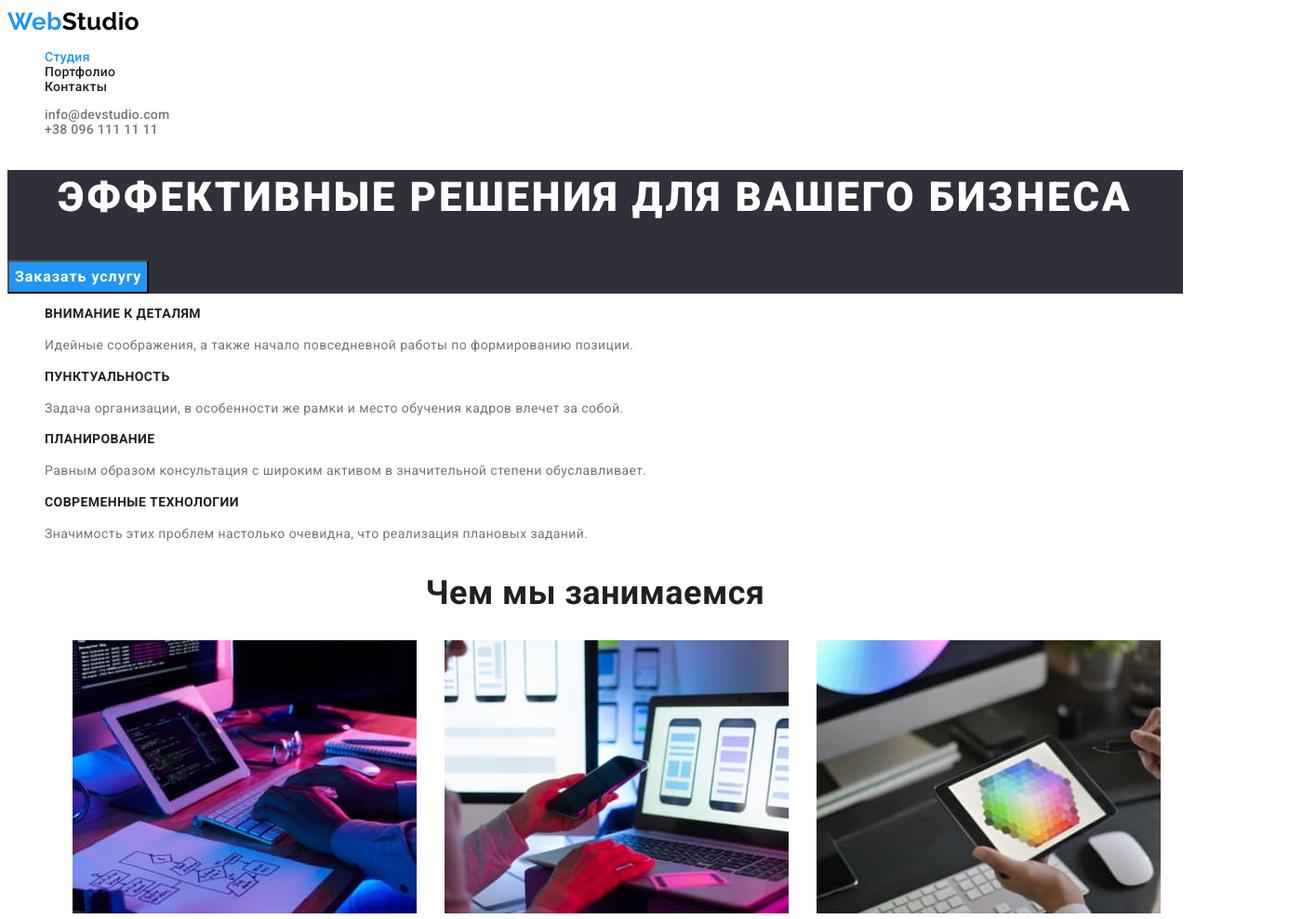
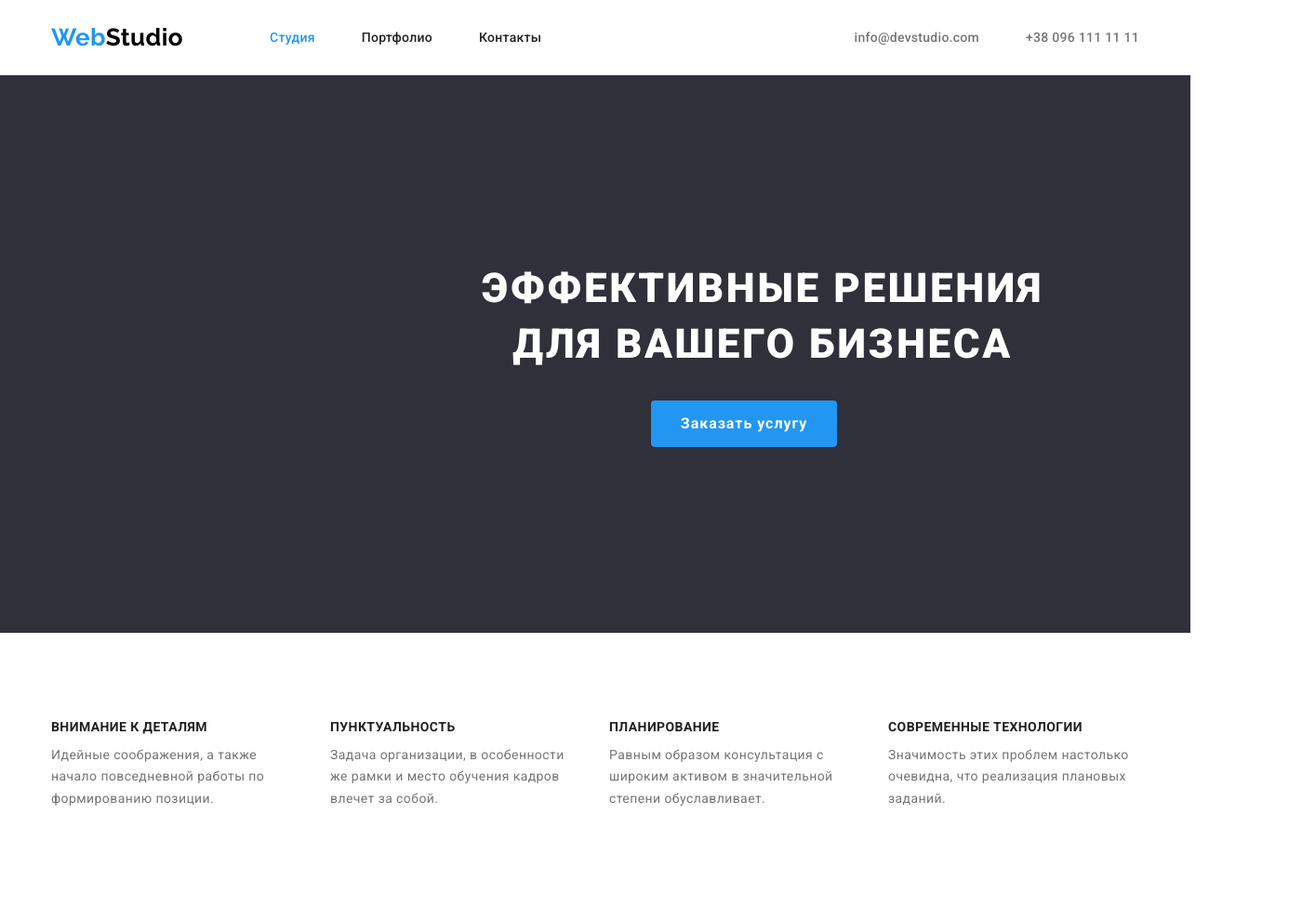
Before and after one commit to ArturAvv/goit-markup-hw-03, a plain HTML site: page index.html in a window 1280 px wide. Shown: the top 989 px of the page at 93% size, 1400 px wide, since content can reach past the window. Drawn offline with nearby package versions, Linux system fonts and the light colour scheme.

Commit message:
no finish

```diff
--- a/index.html
+++ b/index.html
@@ -10,39 +10,55 @@
       href="https://fonts.googleapis.com/css2?family=Raleway:wght@700&family=Roboto:wght@400;500;700;900&display=swap"
       rel="stylesheet"
     />
+    <link
+      rel="stylesheet"
+      href="https://cdnjs.cloudflare.com/ajax/libs/modern-normalize/1.1.0/modern-normalize.min.css"
+      integrity="sha512-wpPYUAdjBVSE4KJnH1VR1HeZfpl1ub8YT/NKx4PuQ5NmX2tKuGu6U/JRp5y+Y8XG2tV+wKQpNHVUX03MfMFn9Q=="
+      crossorigin="anonymous"
+      referrerpolicy="no-referrer"
+    />
     <link rel="stylesheet" href="./styles/styles.css" />
     <title>WebStudio</title>
   </head>
   <body>
     <header class="header">
+      <div class="container">
         <nav class="header-nav">
           <a href="./index.html" class="header-logo"><span class="logo-web">Web</span>Studio</a>
-        <ul class="list header-menu">
-          <li><a href="./index.html" class="link header-link current">Студия</a></li>
-          <li><a href="./portfolio.html" class="link header-link">Портфолио</a></li>
-          <li><a href="" class="link header-link">Контакты</a></li>
+          <ul class="list header-list">
+            <li class="header-item"><a href="./index.html" class="link header-link current">Студия</a></li>
+            <li class="header-item"><a href="./portfolio.html" class="link header-link">Портфолио</a></li>
+            <li class="header-item"><a href="" class="link header-link">Контакты</a></li>
           </ul>
         </nav>
         <ul class="list header-contacts">
-        <li><a href="mailto:info@devstudio.com" class="header-link mail link">info@devstudio.com</a></li>
-        <li><a href="tel:+380961111111" class="header-link link tel">+38 096 111 11 11</a></li>
+          <li class="header-item">
+            <a href="mailto:info@devstudio.com" class="header-link mail link">info@devstudio.com</a>
+          </li>
+          <li class="header-item"><a href="tel:+380961111111" class="header-link link tel">+38 096 111 11 11</a></li>
         </ul>
+      </div>
     </header>
 
     <main>
       <!--Шапка-->
       <section class="hero">
+        <div class="container">
           <h1 class="hero-title">Эффективные решения для вашего бизнеса</h1>
           <button type="button" class="hero-btn">Заказать услугу</button>
+        </div>
       </section>
 
       <!--Особенности-->
       <section class="excell">
+        <div class="container">
           <h2 class="visually-hidden">Особенности</h2>
           <ul class="excell-list list">
             <li class="excell-list-box">
               <h3 class="excell-sub-title">Внимание к деталям</h3>
-            <p class="excell-text">Идейные соображения, а также начало повседневной работы по формированию позиции.</p>
+              <p class="excell-text">
+                Идейные соображения, а также начало повседневной работы по формированию позиции.
+              </p>
             </li>
             <li class="excell-list-box">
               <h3 class="excell-sub-title">Пунктуальность</h3>
@@ -58,58 +74,89 @@
             </li>
             <li class="excell-list-box">
               <h3 class="excell-sub-title">Современные технологии</h3>
-            <p class="excell-text">Значимость этих проблем настолько очевидна, что реализация плановых заданий.</p>
+              <p class="excell-text">
+                Значимость этих проблем настолько очевидна, что реализация плановых заданий.
+              </p>
             </li>
           </ul>
+        </div>
       </section>
 
       <!--Чем мы занимаемся-->
       <section class="about">
+        <div class="container">
           <h2 class="about-title">Чем мы занимаемся</h2>
           <ul class="list about-list">
             <li class="about-imgs"><img src="./images/box1.jpg" alt="Картинка 1" width="370" /></li>
             <li class="about-imgs"><img src="./images/box2.jpg" alt="Картинка 2" width="370" /></li>
             <li class="about-imgs"><img src="./images/box3.jpg" alt="Картинка 3" width="370" /></li>
           </ul>
+        </div>
       </section>
 
       <!--Наша команда-->
       <section class="team">
+        <div class="container">
           <h2 class="team-title">Наша команда</h2>
           <ul class="team-list list">
             <li class="team-card">
-            <img src="./images/team_member1.jpg" alt="Фото Игорь Демьяненко" class="team-img" width="270" />
+              <img
+                src="./images/team_member1.jpg"
+                alt="Фото Игорь Демьяненко"
+                class="team-img"
+                width="270"
+              />
               <h3 class="team-name">Игорь Демьяненко</h3>
               <p class="team-prof">Product Designer</p>
             </li>
             <li class="team-card">
-            <img src="./images/team_member2.jpg" alt="Фото Ольга Репина" class="team-img" width="270" />
+              <img
+                src="./images/team_member2.jpg"
+                alt="Фото Ольга Репина"
+                class="team-img"
+                width="270"
+              />
               <h3 class="team-name">Ольга Репина</h3>
               <p class="team-prof">Frontend Developer</p>
             </li>
             <li class="team-card">
-            <img src="./images/team_member3.jpg" alt="Фото Николай Тарасов" class="team-img" width="270" />
+              <img
+                src="./images/team_member3.jpg"
+                alt="Фото Николай Тарасов"
+                class="team-img"
+                width="270"
+              />
               <h3 class="team-name">Николай Тарасов</h3>
               <p class="team-prof">Marketing</p>
             </li>
             <li class="team-card">
-            <img src="./images/team_member4.jpg" alt="Фото Михаил Ермаков" class="team-img" width="270" />
+              <img
+                src="./images/team_member4.jpg"
+                alt="Фото Михаил Ермаков"
+                class="team-img"
+                width="270"
+              />
               <h3 class="team-name">Михаил Ермаков</h3>
               <p class="team-prof">UI Designer</p>
             </li>
           </ul>
+        </div>
       </section>
     </main>
 
     <footer class="footer">
+      <div class="container">
         <a href="./index.html" class="footer-logo"><span class="logo-web">Web</span>Studio</a>
         <address class="address">
           <ul class="list">
             <li class="location">г. Киев, пр-т Леси Украинки, 26</li>
-          <li><a href="mailto:info@devstudio.com" class="footer-link link">info@devstudio.com</a></li>
+            <li>
+              <a href="mailto:info@devstudio.com" class="footer-link link">info@devstudio.com</a>
+            </li>
             <li><a href="tel:+380961111111" class="footer-link link">+38 096 111 11 11</a></li>
           </ul>
         </address>
+      </div>
     </footer>
   </body>
 </html>
--- a/styles/styles.css
+++ b/styles/styles.css
@@ -9,6 +9,31 @@
   --footer-color: #2f303a;
 }
 
+p,
+h1,
+h2,
+h3,
+h4,
+h5,
+h6 {
+  margin: 0;
+}
+
+ul,
+ol {
+  margin: 0;
+  padding: 0;
+  list-style: none;
+}
+
+button {
+  cursor: pointer;
+}
+
+img {
+  display: block;
+}
+
 body {
   font-family: 'Roboto', sans-serif;
   letter-spacing: 0.03em;
@@ -17,13 +42,17 @@ body {
   color: var(--main-text-color);
 }
 
+.container {
+  width: 1200px;
+  margin: 0 auto;
+  padding-left: 15px;
+  padding-right: 15px;
+  /* outline: 1px solid red; */
+}
+
 .header-logo,
 .footer-logo {
   text-decoration: none;
-}
-
-.list {
-  list-style: none;
 }
 
 .link {
@@ -33,6 +62,10 @@ body {
 .link:hover,
 .link:focus {
   color: var(--accent-color);
+}
+
+section {
+  padding: 94px 0;
 }
 
 address {
@@ -54,11 +87,48 @@ address {
 
 /* --------------------------------header------------------------------- */
 
+.header {
+  border-bottom: 1px solid #ececec;
+}
+
+.header .container {
+  display: flex;
+  justify-content: space-between;
+}
+
+.header-nav {
+  display: flex;
+  align-items: center;
+}
+
+.header-list {
+  display: flex;
+}
+
+.header-nav .header-item + .header-item {
+  margin-left: 50px;
+}
+
+.header-contacts {
+  display: flex;
+}
+
+.header-nav .link {
+  display: block;
+  padding: 32px 0;
+}
+
+.tel {
+  margin-left: 50px;
+}
+
 .header-link {
   font-weight: 500;
   line-height: 16px;
   letter-spacing: 0.02em;
   color: var(--main-text-color);
+  display: block;
+  padding: 32px 0;
 }
 
 .current {
@@ -72,6 +142,7 @@ address {
   font-size: 26px;
   line-height: 1.19;
   color: var(--black-color);
+  margin-right: 93px;
 }
 
 .logo-web {
@@ -87,6 +158,8 @@ address {
 
 .hero {
   background-color: var(--footer-color);
+  padding: 200px;
+  text-align: center;
 }
 
 .hero-title {
@@ -97,6 +170,9 @@ address {
   letter-spacing: 0.06em;
   text-transform: uppercase;
   color: var(--white-text-color);
+  width: 700px;
+  margin-bottom: 30px;
+  margin-left: 255px;
 }
 
 .hero-btn {
@@ -104,13 +180,12 @@ address {
   font-weight: 700;
   font-size: 16px;
   line-height: 1.87;
-  display: flex;
-  align-items: center;
-  text-align: center;
   letter-spacing: 0.06em;
   color: var(--white-text-color);
   background-color: var(--accent-color);
-  cursor: pointer;
+  padding: 10px 32px;
+  border: none;
+  border-radius: 4px;
 }
 
 .hero-btn:hover,
@@ -120,11 +195,24 @@ address {
 
 /* --------------------------------excell------------------------------- */
 
+.excell-list {
+  display: flex;
+}
+
+.excell-list-box {
+  max-width: 270px;
+}
+
+.excell-list-box:not(:last-child) {
+margin-right: 30px;
+}
+
 .excell-sub-title {
   font-size: 14px;
   font-weight: 700;
   line-height: 1.14;
   text-transform: uppercase;
+  margin-bottom: 10px;
 }
 
 .excell-text {
@@ -140,10 +228,12 @@ address {
   font-size: 36px;
   line-height: 1.17;
   text-align: center;
+  margin-bottom: 50px;
 }
 
 .about-list {
   display: flex;
+  margin-left: -30px;
 }
 .about-imgs {
   margin-left: 30px;
@@ -156,11 +246,14 @@ address {
 
 .team-list {
   display: flex;
+  margin-left: -30px;
 }
 
 .team-card {
   background-color: var(--white-color);
   margin-left: 30px;
+  border-radius: 4px;
+  box-shadow: 0px 5px 0px #E0DFE5;
 }
 
 .team-title {
@@ -168,6 +261,7 @@ address {
   font-size: 36px;
   line-height: 1.17;
   text-align: center;
+  margin-bottom: 50px;
 }
 
 .team-name {
@@ -175,6 +269,8 @@ address {
   font-size: 16px;
   line-height: 1.19;
   text-align: center;
+  margin-top: 30px;
+  margin-bottom: 10px;
 }
 
 .team-prof {
@@ -182,6 +278,7 @@ address {
   line-height: 1.19;
   text-align: center;
   color: var(--secondary-text-color);
+  margin-bottom: 30px;
 }
 
 /* --------------------------------footer------------------------------- */
```
Lines whose indentation alone changed are shown as unchanged.
